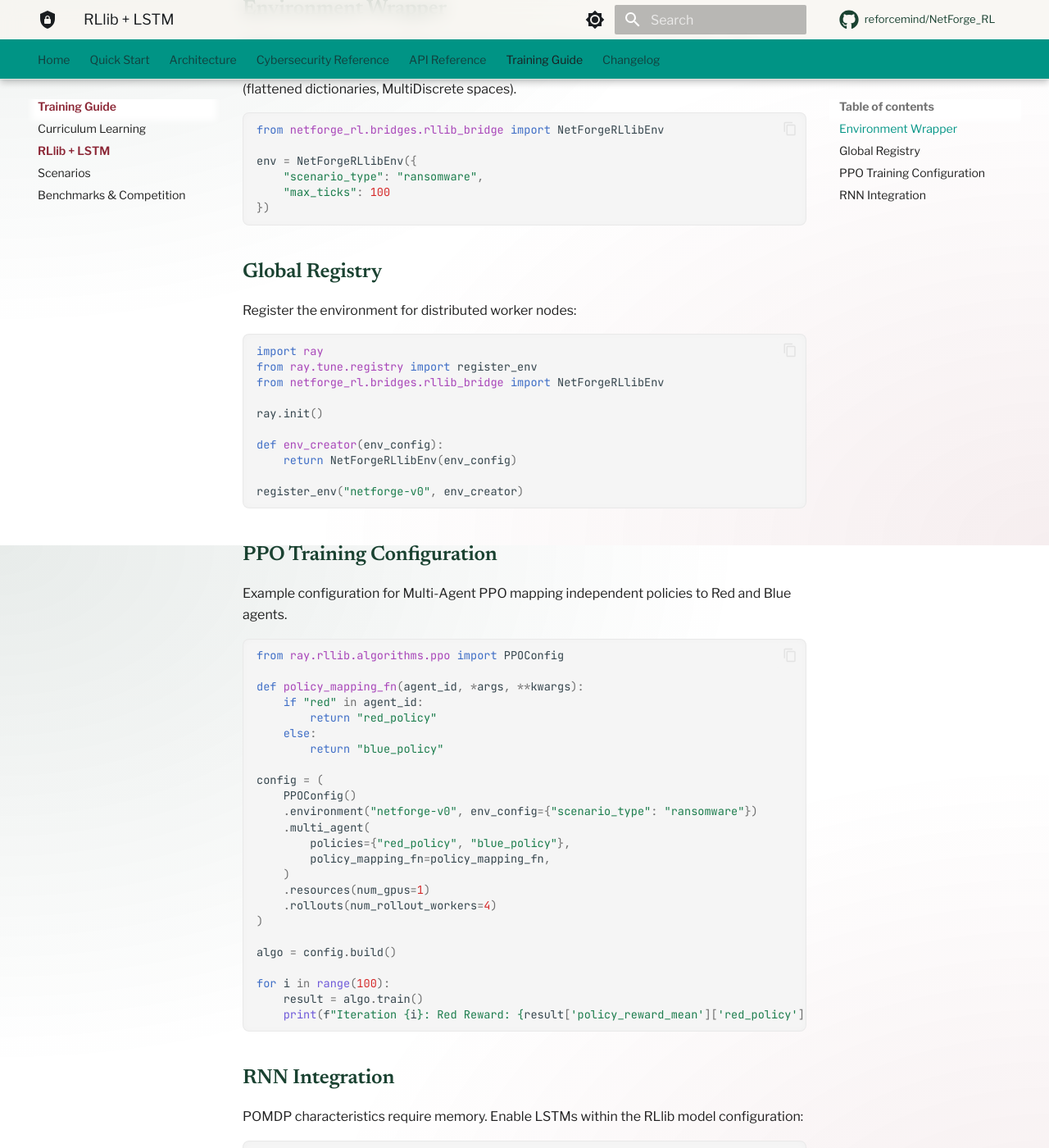
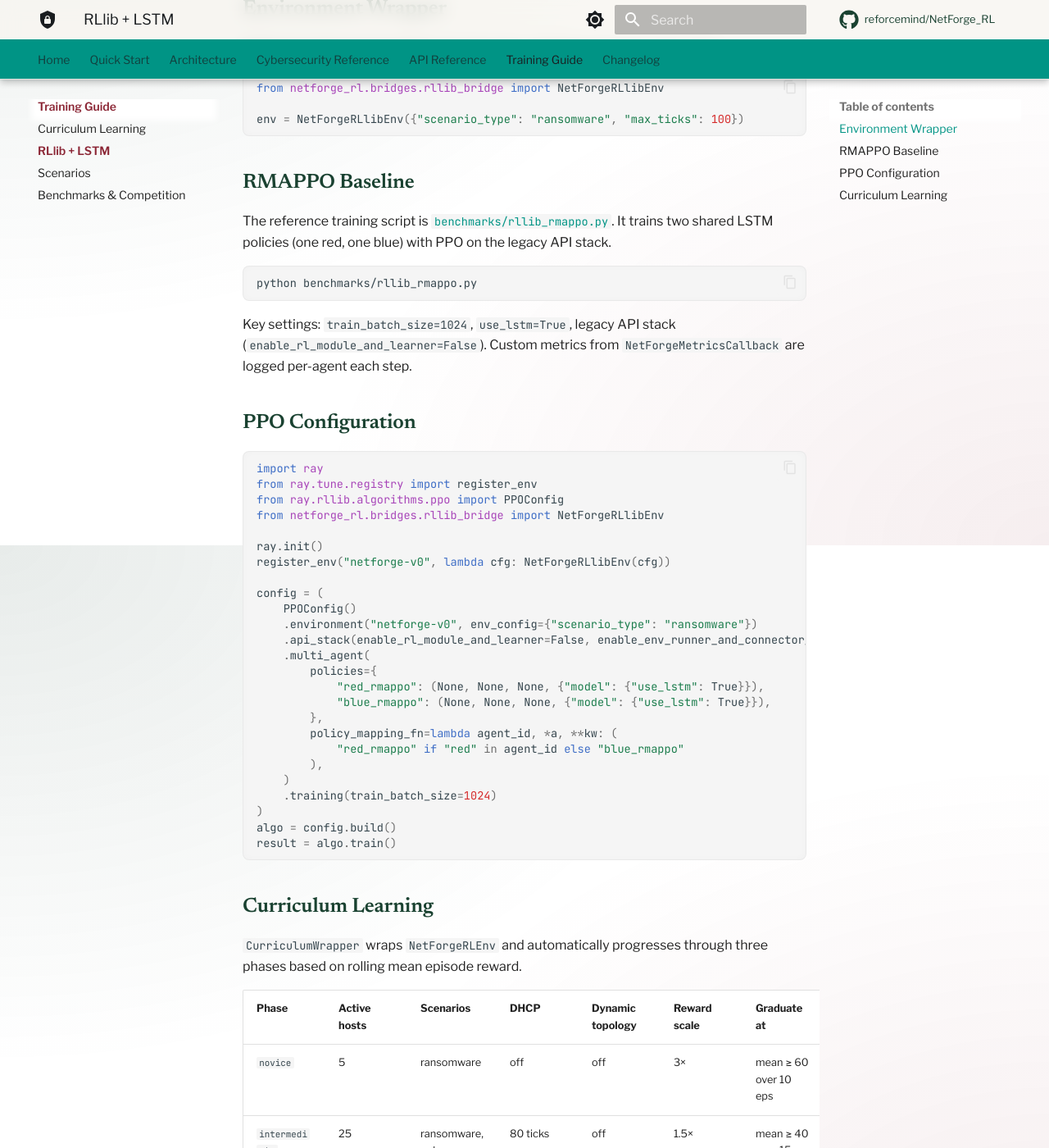
Before and after one commit to reforcemind/NetForge_RL, an MkDocs documentation site: the page built from docs/training/rllib.md, in a window 1280 px wide and 1400 px high, scrolled down 235 px. Shown: the whole window at 82% size. Built offline with MkDocs 1.6.1 and Material for MkDocs 9.7.7, drawn with Linux system fonts in a browser that asks for light colours; comment, search, counter and statistics services are not loaded; some of the changed text lies outside the part shown.

````diff
--- a/docs/training/rllib.md
+++ b/docs/training/rllib.md
@@ -2,75 +2,81 @@
 
 ## Environment Wrapper
 
-NetForge implements the RLlib `MultiAgentEnv` interface via `NetForgeRLlibEnv`. This wrapper automatically maps the `EnvState` PyTree into RLlib-compatible observation spaces (flattened dictionaries, MultiDiscrete spaces).
+NetForge implements the RLlib `MultiAgentEnv` interface via `NetForgeRLlibEnv`.
 
 ```python
 from netforge_rl.bridges.rllib_bridge import NetForgeRLlibEnv
 
-env = NetForgeRLlibEnv({
-    "scenario_type": "ransomware",
-    "max_ticks": 100
-})
+env = NetForgeRLlibEnv({"scenario_type": "ransomware", "max_ticks": 100})
 ```
 
-## Global Registry
+## RMAPPO Baseline
 
-Register the environment for distributed worker nodes:
+The reference training script is [`benchmarks/rllib_rmappo.py`](../../benchmarks/rllib_rmappo.py). It trains two shared LSTM policies (one red, one blue) with PPO on the legacy API stack.
+
+```bash
+python benchmarks/rllib_rmappo.py
+```
+
+Key settings: `train_batch_size=1024`, `use_lstm=True`, legacy API stack (`enable_rl_module_and_learner=False`). Custom metrics from `NetForgeMetricsCallback` are logged per-agent each step.
+
+## PPO Configuration
 
 ```python
 import ray
 from ray.tune.registry import register_env
+from ray.rllib.algorithms.ppo import PPOConfig
 from netforge_rl.bridges.rllib_bridge import NetForgeRLlibEnv
 
 ray.init()
-
-def env_creator(env_config):
-    return NetForgeRLlibEnv(env_config)
-
-register_env("netforge-v0", env_creator)
-```
-
-## PPO Training Configuration
-
-Example configuration for Multi-Agent PPO mapping independent policies to Red and Blue agents.
-
-```python
-from ray.rllib.algorithms.ppo import PPOConfig
-
-def policy_mapping_fn(agent_id, *args, **kwargs):
-    if "red" in agent_id:
-        return "red_policy"
-    else:
-        return "blue_policy"
+register_env("netforge-v0", lambda cfg: NetForgeRLlibEnv(cfg))
 
 config = (
     PPOConfig()
     .environment("netforge-v0", env_config={"scenario_type": "ransomware"})
+    .api_stack(enable_rl_module_and_learner=False, enable_env_runner_and_connector_v2=False)
     .multi_agent(
-        policies={"red_policy", "blue_policy"},
-        policy_mapping_fn=policy_mapping_fn,
+        policies={
+            "red_rmappo": (None, None, None, {"model": {"use_lstm": True}}),
+            "blue_rmappo": (None, None, None, {"model": {"use_lstm": True}}),
+        },
+        policy_mapping_fn=lambda agent_id, *a, **kw: (
+            "red_rmappo" if "red" in agent_id else "blue_rmappo"
+        ),
     )
-    .resources(num_gpus=1)
-    .rollouts(num_rollout_workers=4)
+    .training(train_batch_size=1024)
 )
-
 algo = config.build()
-
-for i in range(100):
-    result = algo.train()
-    print(f"Iteration {i}: Red Reward: {result['policy_reward_mean']['red_policy']:.2f}")
+result = algo.train()
 ```
 
-## RNN Integration
+## Curriculum Learning
 
-POMDP characteristics require memory. Enable LSTMs within the RLlib model configuration:
+`CurriculumWrapper` wraps `NetForgeRLEnv` and automatically progresses through three phases based on rolling mean episode reward.
+
+| Phase | Active hosts | Scenarios | DHCP | Dynamic topology | Reward scale | Graduate at |
+|---|---|---|---|---|---|---|
+| `novice` | 5 | ransomware | off | off | 3× | mean ≥ 60 over 10 eps |
+| `intermediate` | 25 | ransomware, apt | 80 ticks | off | 1.5× | mean ≥ 40 over 15 eps |
+| `expert` | 100 | ransomware, apt, iot | 40 ticks | churn + migration | 1× | final |
 
 ```python
-config.training(
-    model={
-        "use_lstm": True,
-        "max_seq_len": 20,
-        "lstm_cell_size": 256,
-    }
+from netforge_rl.environment.curriculum import CurriculumWrapper
+
+env = CurriculumWrapper(
+    base_cfg={"max_ticks": 200},
+    on_phase_advance=lambda idx, name: print(f"Phase {idx}: {name}"),
 )
+obs, _ = env.reset(seed=0)
 ```
+
+Each step's `info` dict contains `__curriculum__` with `phase`, `phase_index`, `mean_reward`, `window_fill`, and `phase_advanced`.
+
+Start from a specific phase or supply custom phases:
+
+```python
+from netforge_rl.environment.curriculum import CurriculumWrapper, PHASES
+
+env = CurriculumWrapper(phases=PHASES, start_phase=1)  # start at intermediate
+```
+```
````
Also changed, not shown: docs/changelog.md (+12 -0 lines), docs/index.md (+2 -2 lines).
